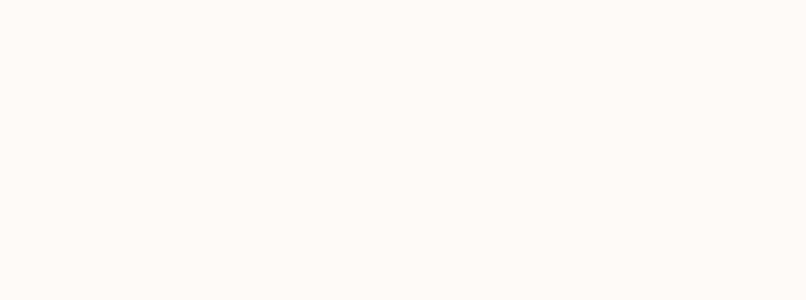
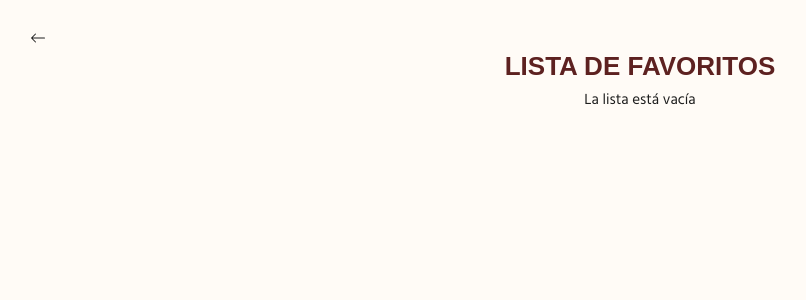
Before and after one commit to florenciacobos/turisteando_mza, a React (Vite) app: page /favoritos in a window 1280 px wide. Before the commit this address had no page. Shown: the top 300 px of the page, without its empty margins (0-806 px from the left). Built offline with nearby package versions, Linux system fonts and the light colour scheme; a web font is replaced by a local one.

Commit message:
hice la lista de favoritos

```diff
--- a/src/App.css
+++ b/src/App.css
@@ -500,7 +500,7 @@
   font-size: 10px;
   margin-bottom: 5px;
   font-size: var(--fw-display);
-  text-align: center;
+  text-align: left;
 }
 
 .btn-visitado{
--- a/src/App.jsx
+++ b/src/App.jsx
@@ -23,6 +23,10 @@
 
   const goToSugerencias = () => {
     navigate('/sugerencias');
+  };
+
+  const goToFavoritos = () => {
+    navigate('/favoritos');
   };
 
   return (
@@ -65,7 +69,7 @@
         🔍
       </button>
 
-      {/* Botón de búsqueda */}
+      {/* Botón de lugar */}
       <button className="search-button" onClick={goToVistaLugar}>
         Lugar
       </button>
@@ -73,6 +77,11 @@
       {/* Botón Sugerencias */}
       <button className="search-button" onClick={goToSugerencias}>
         SUG
+      </button>
+
+      {/* Botón de favoritos */}
+      <button className="search-button" onClick={goToFavoritos}>
+        FAV
       </button>
 
       {/* Footer opcional */}
--- /dev/null
+++ b/src/ListaFavoritos.jsx
@@ -0,0 +1,82 @@
+import React, { useEffect, useState } from "react";
+import { useNavigate } from "react-router-dom";
+import mockPOIs from "./data/mockPOIs.js";
+
+const Favoritos = () => {
+  const navigate = useNavigate();
+  const [favoritos, setFavoritos] = useState([]);
+
+  useEffect(() => {
+    const favs = JSON.parse(localStorage.getItem("favoritos")) || [];
+    const lugaresFavoritos = mockPOIs.filter((lugar) =>
+      favs.includes(lugar.name)
+    );
+    setFavoritos(lugaresFavoritos);
+  }, []);
+
+  const handleBack = () => {
+    navigate("/");
+  };
+
+  return (
+    <div className="p-5 bg-[#fdf8f3] min-h-screen font-sans">
+      <div className="header-vista-lugar">
+        {/* Flecha para volver al inicio*/}
+        <svg
+          xmlns="http://www.w3.org/2000/svg"
+          width="16"
+          height="16"
+          fill="currentColor"
+          className="bi bi-arrow-left"
+          viewBox="0 0 16 16"
+          onClick={handleBack}
+        >
+          <path
+            fillRule="evenodd"
+            d="M15 8a.5.5 0 0 0-.5-.5H2.707l3.147-3.146a.5.5 0 1 0-.708-.708l-4 4a.5.5 0 0 0 0 .708l4 4a.5.5 0 0 0 .708-.708L2.707 8.5H14.5A.5.5 0 0 0 15 8"
+          />
+        </svg>
+      </div>
+
+      <h2 className="text-xl font-semibold mb-4 text-center text-[#3b3b3b]">
+        LISTA DE FAVORITOS
+      </h2>
+
+      {favoritos.length === 0 ? (
+        <p className="text-center text-gray-500">La lista está vacía</p>
+      ) : (
+        <div className="card-lugar space-y-6">
+          {favoritos.map((lugar) => (
+            <div
+              key={lugar.id}
+              className="card-sombra bg-white rounded-2xl p-4 flex shadow-md space-x-4 lugar-card"
+            >
+              <img
+                src="https://billiken.lat/wp-content/uploads/2022/01/portones-768x455.jpeg"
+                alt={lugar.name}
+                className="rounded-xl w-32 h-32 object-cover"
+              />
+              <div className="flex flex-col justify-between flex-1">
+                <div className="card-contenido">
+                  <h3 className="text-lg font-semibold text-[#3b3b3b]">
+                    {lugar.name}
+                  </h3>
+                  <div className="bg-[#f7f4f1] rounded-xl p-2 mt-2 text-sm">
+                    <p className="text-gray-500 font-semibold">Dirección</p>
+                    <p className="text-[#3b3b3b]">Av. Emilio Civit 701, Ciudad, Mendoza</p>
+                  </div>
+                  <div className="bg-[#f7f4f1] rounded-xl p-2 mt-2 text-sm">
+                    <p className="text-gray-500 font-semibold">Descripción</p>
+                    <p className="text-[#3b3b3b]">{lugar.description}</p>
+                  </div>
+                </div>
+              </div>
+            </div>
+          ))}
+        </div>
+      )}
+    </div>
+  );
+};
+
+export default Favoritos;
--- a/src/VistaLugar.jsx
+++ b/src/VistaLugar.jsx
@@ -19,17 +19,14 @@
 
   const toggleFavorito = (nombreLugar) => {
     setFavoritos((prevFavoritos) => {
+      let nuevos;
       if (prevFavoritos.includes(nombreLugar)) {
-        // Si ya está, lo quita
-        const nuevos = prevFavoritos.filter((item) => item !== nombreLugar);
-        console.log("Favoritos:", nuevos);
-        return nuevos;
+        nuevos = prevFavoritos.filter((item) => item !== nombreLugar);
       } else {
-        // Si no está, lo agrega
-        const nuevos = [...prevFavoritos, nombreLugar];
-        console.log("Favoritos:", nuevos);
-        return nuevos;
+        nuevos = [...prevFavoritos, nombreLugar];
       }
+      localStorage.setItem("favoritos", JSON.stringify(nuevos));
+      return nuevos;
     });
   };
 
@@ -37,7 +34,8 @@
   const lugar = mockPOIs.find((item) => item.id === lugarId);
   const esFavorito = favoritos.includes(lugar.name);
 
-  const data = [  //ejemplo
+  const data = [
+    //ejemplo
     {
       src: "https://billiken.lat/wp-content/uploads/2022/01/portones-768x455.jpeg",
     },
@@ -82,7 +80,10 @@
         >
           {esFavorito ? (
             // Corazón lleno
-            <path fillRule="evenodd" d="M8 1.314C12.438-3.248 23.534 4.735 8 15-7.534 4.736 3.562-3.248 8 1.314"/>
+            <path
+              fillRule="evenodd"
+              d="M8 1.314C12.438-3.248 23.534 4.735 8 15-7.534 4.736 3.562-3.248 8 1.314"
+            />
           ) : (
             // Corazón vacío
             <path d="m8 2.748-.717-.737C5.6.281 2.514.878 1.4 3.053c-.523 1.023-.641 2.5.314 4.385.92 1.815 2.834 3.989 6.286 6.357 3.452-2.368 5.365-4.542 6.286-6.357.955-1.886.838-3.362.314-4.385C13.486.878 10.4.28 8.717 2.01L8 2.748zM8 15C-7.333 4.868 3.279-3.04 7.824 1.143q.09.083.176.171a3 3 0 0 1 .176-.17C12.72-3.042 23.333 4.867 8 15z" />
--- a/src/main.jsx
+++ b/src/main.jsx
@@ -4,6 +4,7 @@
 import App from './App.jsx';
 import Login from './Login.jsx';
 import VistaLugar from './VistaLugar.jsx';
+import ListaFavoritos from './ListaFavoritos.jsx';
 import Sugerencias from './sugerencias.jsx';
 
 ReactDOM.createRoot(document.getElementById('root')).render(
@@ -14,6 +15,7 @@
         <Route path="/login" element={<Login />} />
         <Route path="/lugar" element={<VistaLugar />} />
         <Route path="/sugerencias" element={<Sugerencias />} />
+        <Route path="/favoritos" element={<ListaFavoritos />} />
       </Routes>
     </BrowserRouter>
   </React.StrictMode>
```
